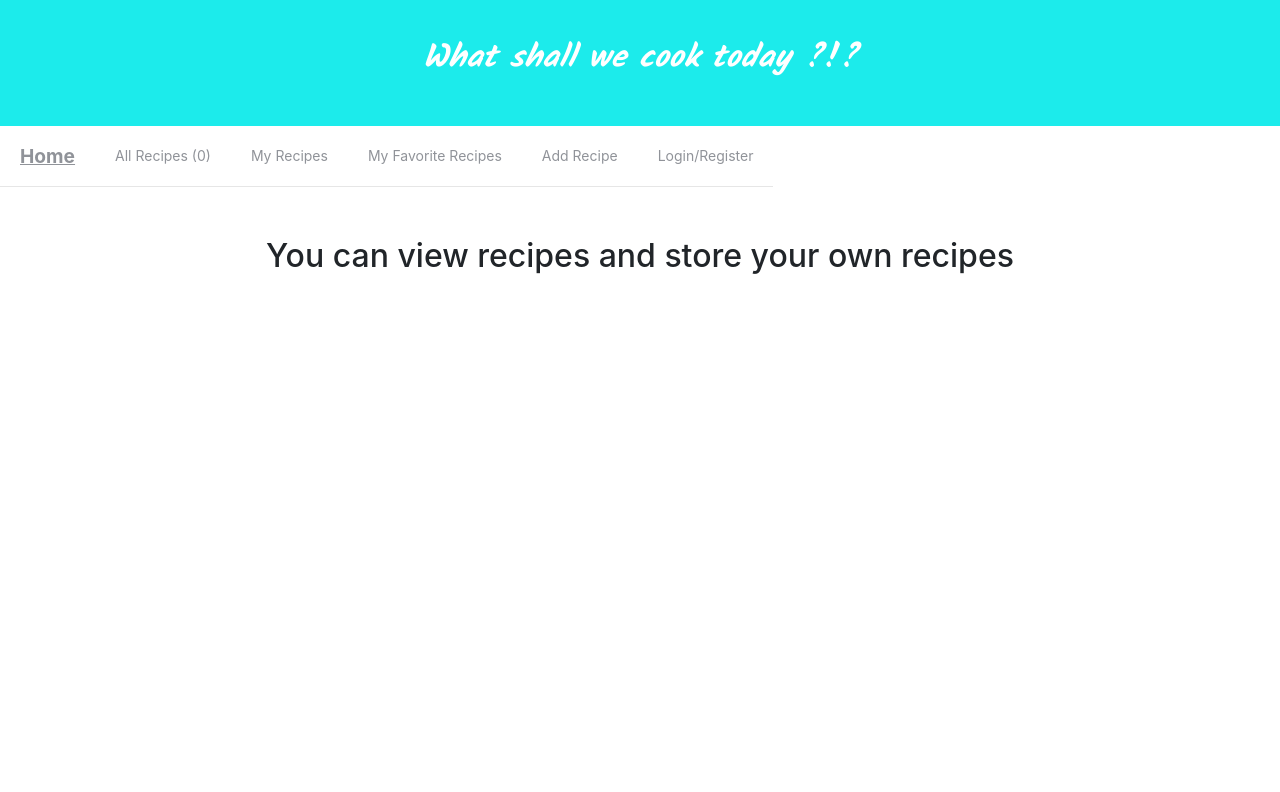
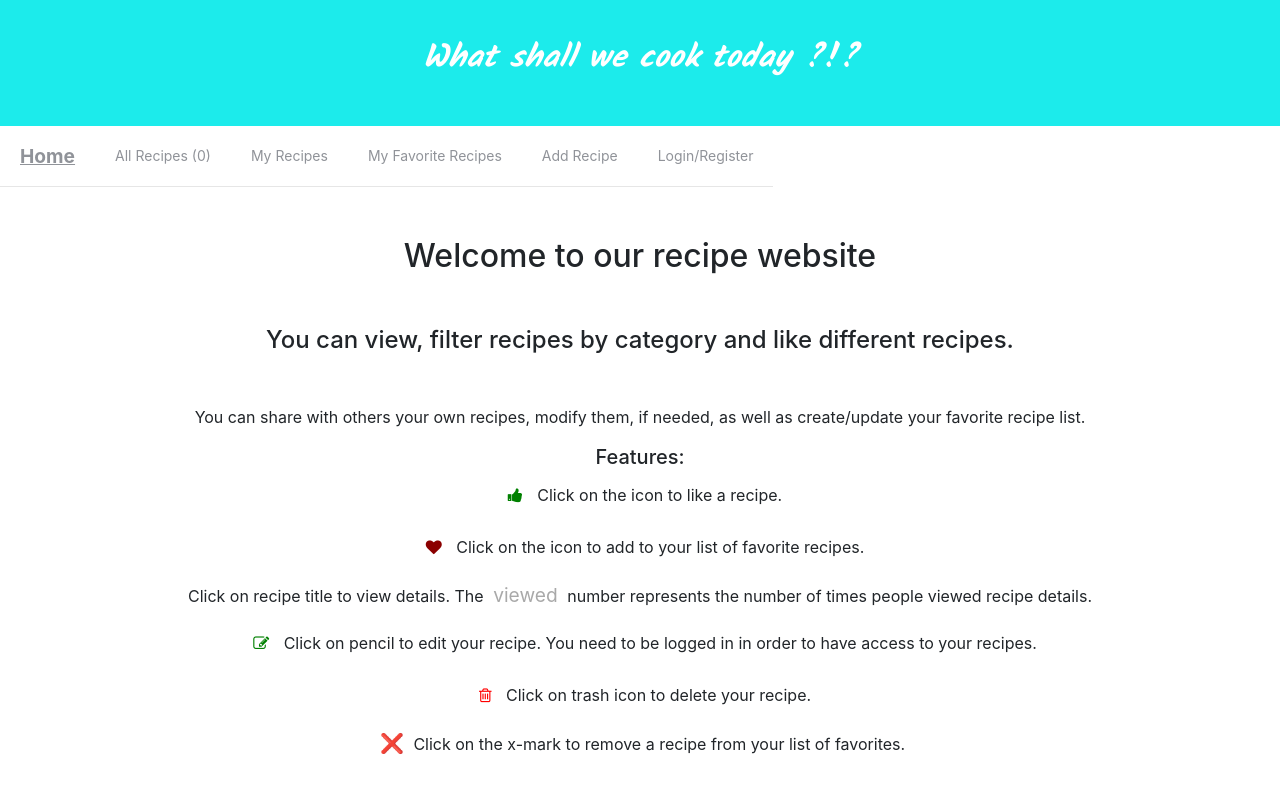
Before and after one commit to ZYKoleva/VueJSExamProject, a Vue app in the folder lets-cook/: page /home in a window 1280 px wide. Shown: the top 792 px of the page. Built offline with nearby package versions, Linux system fonts and the light colour scheme; no server answers.

Commit message:
updated home page and added css hover props

```diff
--- a/lets-cook/src/components/AddRecipe.vue
+++ b/lets-cook/src/components/AddRecipe.vue
@@ -22,6 +22,16 @@
               id="description"
               class="form-control recipe-description"
               v-model.lazy="recipeForm.description"
+            />
+
+          </div>
+           <div class="form-group">
+            <label for="description">Ingredients</label>
+            <textarea rows="8" cols="50"
+              type="text"
+              id="description"
+              class="form-control recipe-description"
+              v-model.lazy="recipeForm.ingredients"
             />
 
           </div>
@@ -67,6 +77,7 @@ export default {
         name: "",
         image: "",
         description: "",
+        ingredients: "",
         category: "",
       },
     };
@@ -82,6 +93,7 @@ export default {
         const formData = new FormData();
         formData.append('image', this.recipeForm.image);
         formData.append('description', this.recipeForm.description);
+        formData.append('ingredients', this.recipeForm.ingredients);
         formData.append('name', this.recipeForm.name);
         formData.append('category', this.recipeForm.category);
         await addRecipe(formData)
--- a/lets-cook/src/components/EditMyRecipe.vue
+++ b/lets-cook/src/components/EditMyRecipe.vue
@@ -16,12 +16,22 @@
 
           </div>
           <div class="form-group">
-            <label for="description">Description</label>
+            <label for="description">Method</label>
             <textarea rows="8" cols="50"
               type="text"
               id="description"
               class="form-control recipe-description"
               v-model.lazy="selected_recipe.description"
+            />
+
+          </div>
+           <div class="form-group">
+            <label for="description">Ingredients</label>
+            <textarea rows="8" cols="50"
+              type="text"
+              id="description"
+              class="form-control recipe-description"
+              v-model.lazy="selected_recipe.ingredients"
             />
 
           </div>
@@ -85,6 +95,7 @@ export default {
           formData.append('category', this.category_changed);
         }
         formData.append('description', this.selected_recipe.description);
+        formData.append('ingredients', this.selected_recipe.ingredients);
         formData.append('name', this.selected_recipe.name);
         await updateRecipe(this.selected_recipe.id, formData)
         await this.$store.dispatch("loadAllRecipes")
--- a/lets-cook/src/components/Home.vue
+++ b/lets-cook/src/components/Home.vue
@@ -1,6 +1,16 @@
 <template>
 <div  class="home-page-wrapper">
-    <h2>You can view recipes and store your own recipes</h2>
+    <h2>Welcome to our recipe website</h2>
+    <h4 class="sub-title">You can view, filter recipes by category and like different recipes.</h4>
+    <p>You can share with others your own recipes, modify them, if needed, as well as create/update your favorite recipe list.</p>
+    <h5>Features:</h5>
+    <p><i class="fa fa-thumbs-up fa-sm" aria-hidden="true"></i> Click on the icon to like a recipe.</p>
+    <p><i class="fa fa-heart fa-sm" aria-hidden="true"></i> Click on the icon to add to your list of favorite recipes.</p>
+    <p>Click on recipe title to view details. The <span class=".viewed">viewed</span> number represents the number of times people viewed recipe details.</p>
+    <p><i class="fa fa-pencil-square-o" title="Edit"></i> Click on pencil to edit your recipe. You need to be logged in in order to have access to your recipes.</p>
+    <p><i class="fa fa-trash-o" aria-hidden="true"></i> Click on trash icon to delete your recipe.</p>
+    <p><span>❌</span> Click on the x-mark to remove a recipe from your list of favorites.</p>
+
 </div>
 
 </template>
@@ -11,4 +21,35 @@
     text-align: center;
     justify-self: center;
 }
+.sub-title {
+    margin: 50px;
+}
+span {
+  margin: 5px;
+  font-size: 1.2rem;
+  color:darkgray;
+
+}
+.fa-thumbs-up {
+  margin: 10px;
+  color: green;
+
+}
+.eye-icon {
+  margin: 10px;
+  color: grey;
+}
+.fa-heart {
+  margin: 10px;
+  color:darkred;
+}
+.fa-pencil-square-o {
+  color: green;
+  margin: 10px;
+}
+
+.fa-trash-o {
+  margin: 10px;
+  color: red;
+}
 </style>
--- a/lets-cook/src/components/MyFavoriteRecipesList.vue
+++ b/lets-cook/src/components/MyFavoriteRecipesList.vue
@@ -21,13 +21,15 @@
 
       </div>
       <div class="recipe-title" @click="showHideDetails(recipe)">
-        {{ recipe.name }} {{recipe.id}}
+        {{recipe.id}}. {{ recipe.name }}
       </div>
 
       <div>
         <div v-if="showDetailsIDs.includes(recipe.id)" class="description-wrapper">
-          <h5>Preparation</h5>
+          <h5>Method</h5>
           <p class="recipe-description">{{ recipe.description }}</p>
+          <h5>Ingredients</h5>
+          <p class="recipe-description">{{ recipe.ingredients }}</p>
         </div>
       </div>
     </article>
@@ -119,6 +121,9 @@ article {
   font-family: "Kalam", sans-serif;
   font-size: large;
 }
+.recipe-title:hover {
+  cursor: pointer;
+}
 
 .img-wrapper {
   width: 300px;
@@ -142,8 +147,12 @@ img {
 }
 .thumbs-icon {
   margin: 10px;
-  color: green;
+  color: darkgray;
 }
+.thumbs-icon:hover {
+  cursor: not-allowed;
+}
+
 .viewed {
   margin: 10px;
   font-size: 0.8rem;
--- a/lets-cook/src/components/MyRecipesList.vue
+++ b/lets-cook/src/components/MyRecipesList.vue
@@ -19,20 +19,22 @@
           <a href='' @click="deleteMyRecipe(recipe)"><i class="fa fa-trash-o" aria-hidden="true"></i></a>
         </div>
         <div class="viewed-seen-wrapper">
-          <a class="thumbs-icon" @click="liked(recipe)"><i class="fa fa-thumbs-up fa-sm" aria-hidden="true"></i>{{recipe.liked}}</a>
+          <a class="thumbs-icon"><i class="fa fa-thumbs-up fa-sm" aria-hidden="true"></i>{{recipe.liked}}</a>
 
             <div><span class="viewed">Viewed: {{recipe.viewed}}</span></div>
         </div>
 
       </div>
       <div class="recipe-title" @click="showHideDetails(recipe)">
-        {{ recipe.name }} {{recipe.id}}
+        {{recipe.id}}. {{ recipe.name }}
       </div>
 
       <div>
         <div v-if="showDetailsIDs.includes(recipe.id)" class="description-wrapper">
-          <h5>Preparation</h5>
+          <h5>Method</h5>
           <p class="recipe-description">{{ recipe.description }}</p>
+          <h5>Ingredients</h5>
+          <p class="recipe-description">{{ recipe.ingredients }}</p>
         </div>
       </div>
     </article>
@@ -130,6 +132,9 @@ article {
   font-family: "Kalam", sans-serif;
   font-size: large;
 }
+.recipe-title:hover {
+  cursor: pointer;
+}
 
 .img-wrapper {
   width: 300px;
@@ -167,7 +172,10 @@ img {
 .thumbs-icon {
   margin: 10px;
   color: grey;
+}
 
+.thumbs-icon:hover {
+  cursor: not-allowed;
 }
 .eye-icon {
   margin: 10px;
--- a/lets-cook/src/components/RecipesList.vue
+++ b/lets-cook/src/components/RecipesList.vue
@@ -23,13 +23,15 @@
         </div>
       </div>
       <div class="recipe-title" @click="showHideDetails(recipe)">
-        <h5>{{ recipe.name }}</h5>
+        <h5>{{recipe.id}}. {{ recipe.name }}</h5>
       </div>
 
       <div>
         <div v-if="showDetailsIDs.includes(recipe.id)" class="description-wrapper">
-          <h5>Preparation</h5>
+          <h5>Method</h5>
           <p class="recipe-description">{{ recipe.description }}</p>
+          <h5>Ingredients</h5>
+          <p class="recipe-description">{{ recipe.ingredients }}</p>
         </div>
       </div>
     </article>
@@ -150,6 +152,9 @@ article {
   font-family: "Kalam", sans-serif;
   font-size: large;
 }
+.recipe-title:hover {
+  cursor: pointer;
+}
 
 .img-wrapper {
   width: 300px;
@@ -180,6 +185,9 @@ img {
 .thumbs-icon {
   margin: 10px;
   color: green;
+}
+.thumbs-icon:hover {
+  cursor: pointer;
 }
 .viewed {
   margin: 10px;
```
Also changed, not shown: 2 other files (tests, documents, lock files or other folders).
